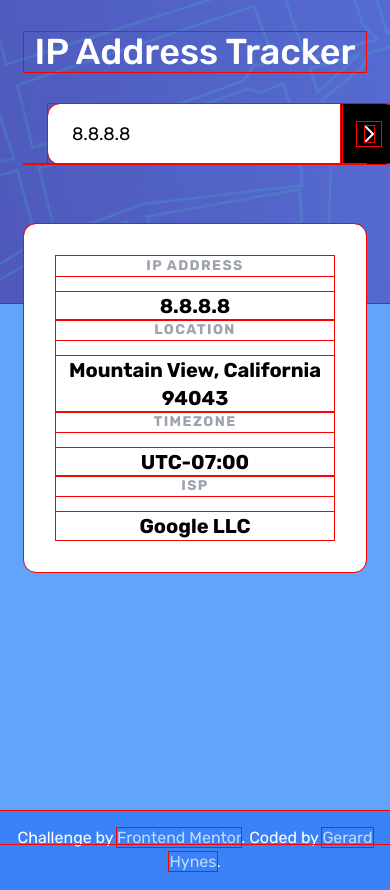
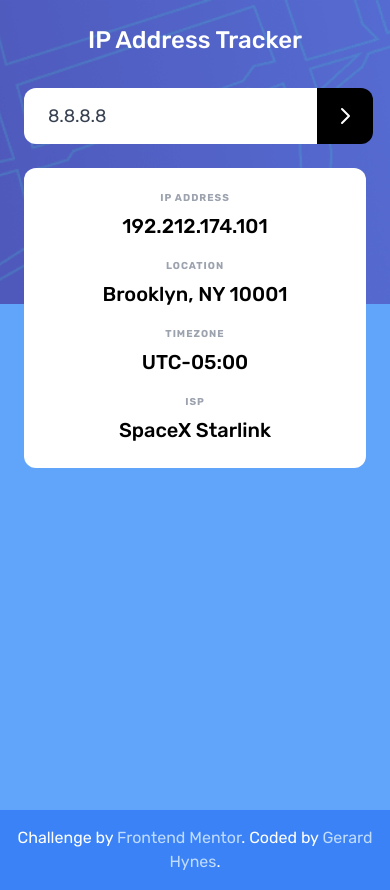
Before and after one commit to gerhynes/ip-address-tracker, a React (Create React App) app: page / in a window 390 px wide. Built offline with nearby package versions, Linux system fonts and the light colour scheme; no server answers.

Commit message:
Adjust mobile styles

```diff
--- a/src/App.js
+++ b/src/App.js
@@ -53,8 +53,8 @@ function App() {
 
   return (
     <div className="h-screen">
-      <header className="pt-8 px-6 h-76 text-center pattern relative">
-        <h1 className="text-4xl font-medium text-white mb-8">
+      <header className="pt-6 lg:pt-8 h-76 text-center pattern relative">
+        <h1 className="text-2xl lg:text-4xl font-medium text-white mb-8">
           IP Address Tracker
         </h1>
         <form
@@ -63,7 +63,7 @@ function App() {
           onSubmit={handleSubmit}
         >
           <input
-            className="flex-auto py-4 px-6 rounded-l-xl text-lg"
+            className="flex-auto py-3.5 px-6 rounded-l-xl text-lg text-gray-700"
             type="text"
             placeholder="Search for any IP address or domain"
             value={ipAddress || ""}
@@ -86,38 +86,41 @@ function App() {
             </svg>
           </button>
         </form>
-        <div className="">
-          <div className="absolute top-56 inset-x-0 z-20 mx-auto bg-white p-8 text-center rounded-xl w-custom max-w-6xl lg:flex lg:gap-8 lg:text-left">
+        <div>
+          <div
+            id="results"
+            className="absolute top-43 lg:top-52 inset-x-0 z-20 mx-auto bg-white p-6 lg:p-8 text-center rounded-xl w-custom max-w-6xl flex flex-col lg:flex-row gap-5 lg:gap-8 lg:text-left"
+          >
             <div className="lg:pr-8 lg:border-r-2 lg:border-gray-200">
-              <p className="text-sm tracking-widest font-bold text-gray-400 uppercase mb-4">
+              <p className="text-xxs lg:text-sm tracking-widest font-bold text-gray-400 uppercase mb-2 lg:mb-4">
                 IP Address
               </p>
-              <p className="text-xl font-bold lg:text-3xl lg:font-medium">
-                {ipData.ip || "192.212.174.101"}
+              <p className="text-xl font-medium lg:text-3xl lg:font-medium">
+                {"192.212.174.101"}
               </p>
             </div>
             <div className="lg:pr-8 lg:border-r-2 lg:border-gray-200">
-              <p className="text-sm tracking-widest font-bold text-gray-400 uppercase mb-4">
+              <p className="text-xxs lg:text-sm tracking-widest font-bold text-gray-400 uppercase mb-2 lg:mb-4">
                 Location
               </p>
-              <p className="text-xl font-bold lg:text-3xl lg:font-medium">
-                {ipData.location || "Brooklyn, NY 10001"}
+              <p className="text-xl font-medium lg:text-3xl lg:font-medium">
+                {"Brooklyn, NY 10001"}
               </p>
             </div>
             <div className="lg:pr-8 lg:border-r-2 lg:border-gray-200">
-              <p className="text-sm tracking-widest font-bold text-gray-400 uppercase mb-4">
+              <p className="text-xxs lg:text-sm tracking-widest font-bold text-gray-400 uppercase mb-2 lg:mb-4">
                 Timezone
               </p>
-              <p className="text-xl font-bold lg:text-3xl lg:font-medium">
-                {ipData.timezone || "UTC-05:00"}
+              <p className="text-xl font-medium lg:text-3xl lg:font-medium">
+                {"UTC-05:00"}
               </p>
             </div>
             <div className="lg:pr-8">
-              <p className="text-sm tracking-widest font-bold text-gray-400 uppercase mb-4">
+              <p className="text-xxs lg:text-sm tracking-widest font-bold text-gray-400 uppercase mb-2 lg:mb-4">
                 ISP
               </p>
-              <p className="text-xl font-bold lg:text-3xl lg:font-medium">
-                {ipData.isp || "SpaceX Starlink"}
+              <p className="text-xl font-medium lg:text-3xl lg:font-medium">
+                {"SpaceX Starlink"}
               </p>
             </div>
           </div>
--- a/src/index.css
+++ b/src/index.css
@@ -9,9 +9,9 @@
 @tailwind components;
 @tailwind utilities;
 
-* {
+/* * {
   outline: 1px solid red;
-}
+} */
 
 .pattern {
   background-image: url("./images/pattern-bg.png");
@@ -27,6 +27,19 @@
   height: 19rem;
 }
 
-.text-vd-gray {
-  color: var(--very-dark-gray);
+.h-82 {
+  height: 21rem;
 }
+
+.top-43 {
+  top: 10.5rem;
+}
+
+.top-46 {
+  top: 11.5rem;
+}
+
+.text-xxs {
+  font-size: 0.625rem;
+  line-height: 0.75rem;
+}
```
